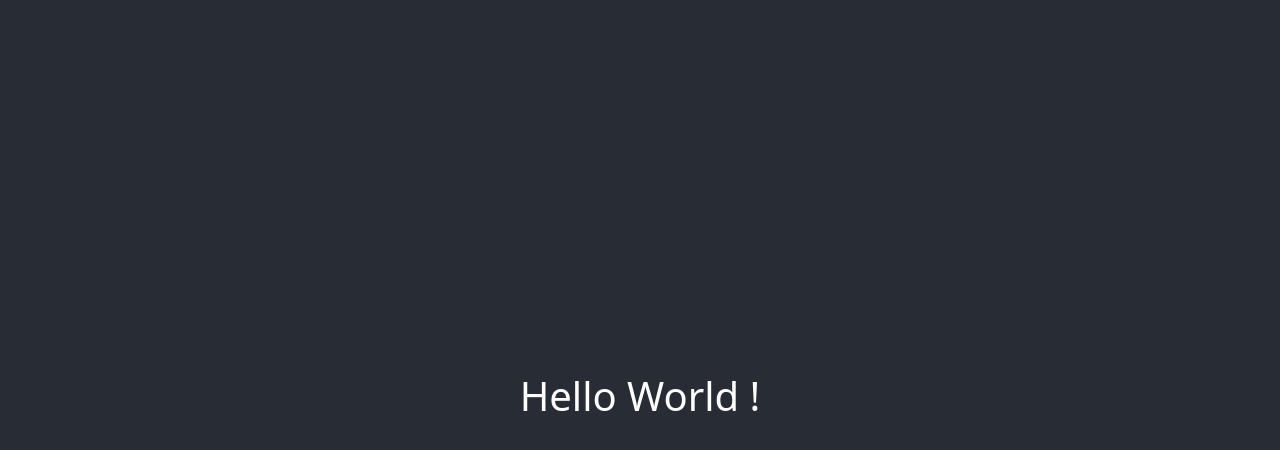
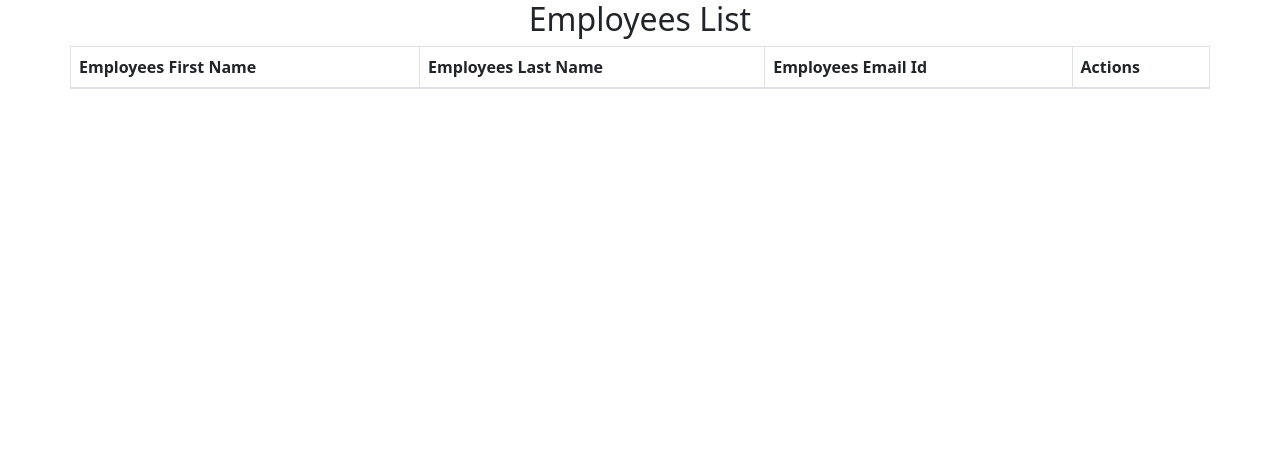
Before and after one commit to codex95/Employee-Management-System, a React (Create React App) app in the folder react-frontend/: page / in a window 1280 px wide. Shown: the top 450 px of the page. Built offline with nearby package versions, Linux system fonts and the light colour scheme.

Commit message:
Create employee list table in react app

```diff
--- a/react-frontend/src/App.js
+++ b/react-frontend/src/App.js
@@ -1,12 +1,11 @@
 import logo from './logo.svg';
 import './App.css';
+import ListEmployeeComponent from './Components/ListEmployeeComponent';
 
 function App() {
   return (
-    <div className="App">
-      <header className="App-header">
-        <h1>Hello World !</h1>
-      </header>
+    <div className="container">
+      <ListEmployeeComponent />
     </div>
   );
 }
--- /dev/null
+++ b/react-frontend/src/Components/ListEmployeeComponent.jsx
@@ -0,0 +1,48 @@
+import React, { Component } from 'react';
+
+class ListEmployeeComponent extends Component {
+ constructor(props) {
+    super(props)
+
+    this.state = {
+        employees: []
+    }
+ }
+
+ render() {
+  return (
+   <div>
+        <h2 className="text-center">Employees List</h2>
+        <div className="row">
+            <table className="table table-striped table-bordered">
+
+                <thead>
+                    <tr>
+                        <th> Employees First Name</th>
+                        <th> Employees Last Name</th>
+                        <th> Employees Email Id</th>
+                        <th> Actions</th>
+                    </tr>
+                </thead>
+
+                <tbody>
+                    {
+                        this.state.employees.map(
+                            employee =>
+                            <tr key={employee.id}>
+                                <td> {employee.firstName} </td>
+                                <td> {employee.lastName} </td>
+                                <td> {employee.emailId} </td>
+                            </tr>
+                        )
+                    }
+                </tbody>
+
+            </table>
+        </div>
+   </div>
+  );
+ }
+}
+
+export default ListEmployeeComponent;
```
